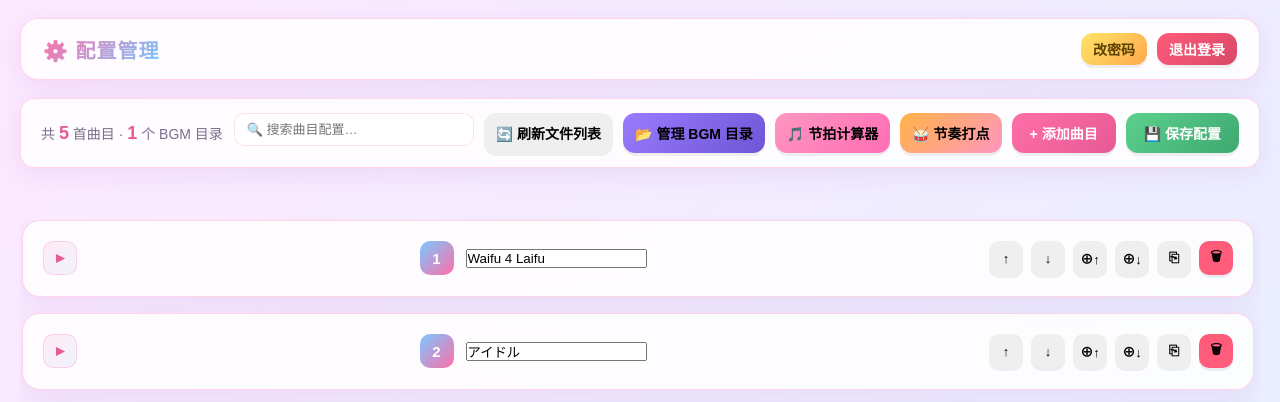
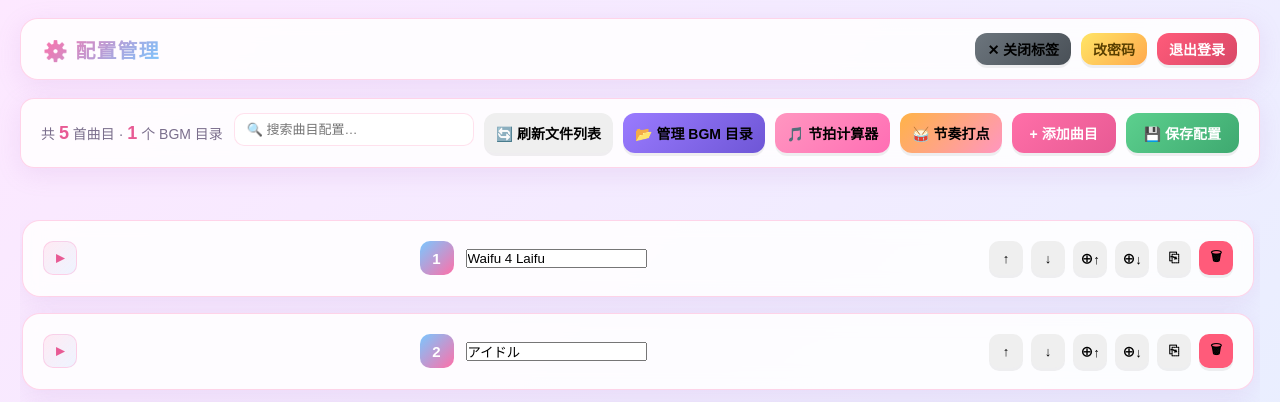
Before and after one commit to Miku39sukida/SeamlessBGMPlayer, a Flask app: page /admin in a window 1280 px wide. Shown: the top 402 px of the page. Run offline with Flask 3, Linux system fonts and the light colour scheme; the visitor is signed in with stand-in values (Sample User, id 1); parts of the project's set-up code (start-up, migrations or seed data) failed here and were passed over; some web fonts are replaced.

Commit message:
Add files via upload

```diff
--- a/templates/admin.html
+++ b/templates/admin.html
@@ -14,6 +14,7 @@
       <h1 class="title">⚙️ 配置管理</h1>
     </div>
     <div class="right">
+      <button id="closeTabBtn" class="btn btn-small" style="background:linear-gradient(135deg,#6c757d,#495057);">✕ 关闭标签</button>
       <button id="chgPwdBtn" class="btn btn-small btn-warning">改密码</button>
       <button id="logoutBtn" class="btn btn-small btn-danger">退出登录</button>
     </div>
```
